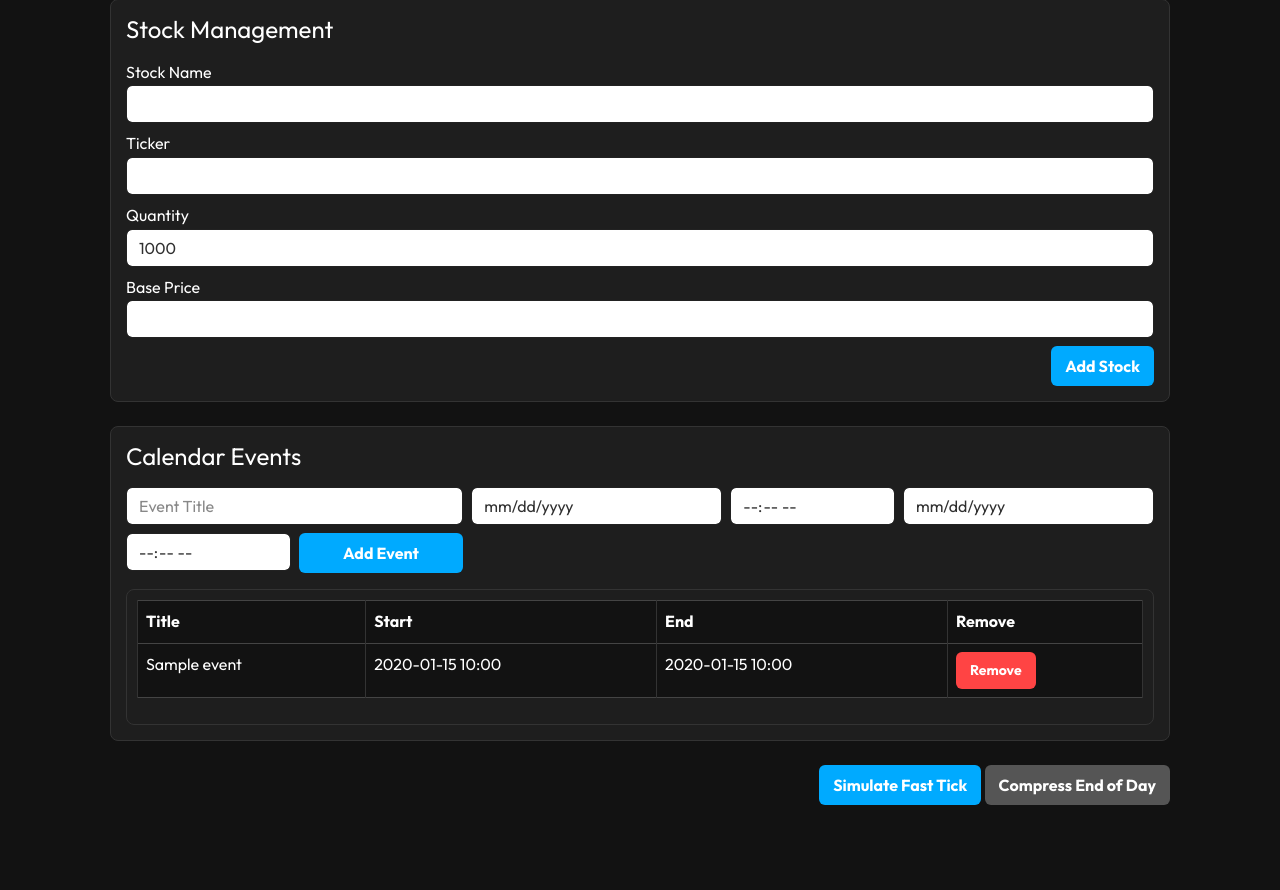
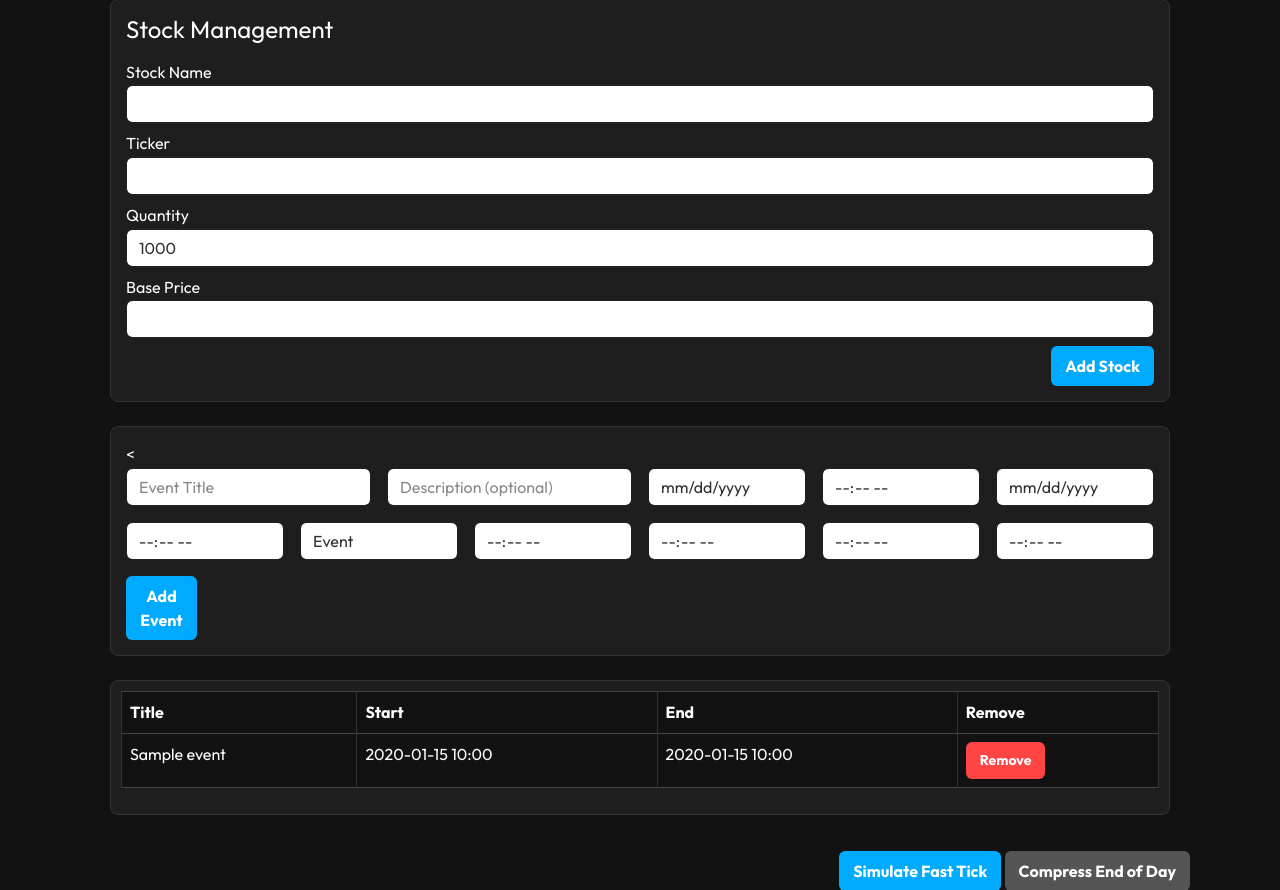
Before and after one commit to tslagan-sketch/IFT_401_Team_Project, a Flask app: page /admin in a window 1280 px wide. Shown: the part 545-1435 px from the top of the page. Run offline with Flask 3, Linux system fonts and the light colour scheme; the visitor is signed in with stand-in values (Sample User, id 1); tables that the repository leaves empty hold one stand-in row (values such as "Sample post"); some libraries are stand-ins or nearby versions.

Commit message:
10/30 update
This is what we have as of 10/30 before we try hosting this on AWS.

```diff
--- a/WEBSITE/app.py
+++ b/WEBSITE/app.py
@@ -703,32 +703,44 @@ def calendar():
 @admin_required
 def calendar_add():
     title = request.form.get('title', '').strip()
-    desc = request.form.get('description', '').strip()
-    start = request.form.get('start_datetime')
-    end = request.form.get('end_datetime') or start
+    description = request.form.get('description', '').strip()
+    start_date = request.form.get('start_date')
+    start_time = request.form.get('start_time')
+    end_date = request.form.get('end_date') or start_date
+    end_time = request.form.get('end_time') or start_time
+    event_type = request.form.get('event_type', 'event')
+    custom_open_time = request.form.get('custom_open_time')
+    custom_close_time = request.form.get('custom_close_time')
 
-    if not title or not start:
-        flash("Title and start time are required.", "danger")
+    if not title or not start_date or not start_time:
+        flash("Title, start date, and start time are required.", "danger")
         return redirect(url_for('admin_console'))
 
     try:
-        start_dt = datetime.strptime(start, "%Y-%m-%dT%H:%M")
-        end_dt = datetime.strptime(end, "%Y-%m-%dT%H:%M")
+        start_dt = datetime.strptime(f"{start_date} {start_time}", "%Y-%m-%d %H:%M")
+        end_dt = datetime.strptime(f"{end_date} {end_time}", "%Y-%m-%d %H:%M")
+        custom_open = datetime.strptime(custom_open_time, "%H:%M").time() if custom_open_time else None
+        custom_close = datetime.strptime(custom_close_time, "%H:%M").time() if custom_close_time else None
     except ValueError:
-        flash("Invalid datetime format.", "danger")
+        flash("Invalid date or time format.", "danger")
         return redirect(url_for('admin_console'))
 
     evt = CalendarEvent(
         title=title,
-        description=desc,
+        description=description,
         start_datetime=start_dt,
         end_datetime=end_dt,
-        created_by=session.get('user_id')
+        created_by=session.get('user_id'),
+        event_type=event_type,
+        custom_open_time=custom_open,
+        custom_close_time=custom_close
     )
+
     db.session.add(evt)
     db.session.commit()
-    flash("Event added.", "success")
+    flash("Event added successfully.", "success")
     return redirect(url_for('admin_console'))
+
 
 @app.route('/calendar/remove/<int:event_id>', methods=['POST'])
 @admin_required
--- a/WEBSITE/templates/admin_console.html
+++ b/WEBSITE/templates/admin_console.html
@@ -87,28 +87,49 @@
 
     <!-- Calendar Events Section -->
     <div class="card mb-4">
-        <h4 class="mb-3">Calendar Events</h4>
-        <form method="POST" action="{{ url_for('calendar_add') }}" class="row g-2 mb-3">
-            <div class="col-md-4">
+        <<form action="{{ url_for('calendar_add') }}" method="POST" class="row g-3">
+                <div class="col-md-3">
                     <input type="text" name="title" class="form-control" placeholder="Event Title" required>
                 </div>
-            <input type="hidden" name="description" value="">
                 <div class="col-md-3">
+                    <input type="text" name="description" class="form-control" placeholder="Description (optional)">
+                </div>
+                <div class="col-md-2">
                     <input type="date" name="start_date" class="form-control" required>
                 </div>
                 <div class="col-md-2">
                     <input type="time" name="start_time" class="form-control" required>
                 </div>
-            <div class="col-md-3">
-                <input type="date" name="end_date" class="form-control">
+                <div class="col-md-2">
+                    <input type="date" name="end_date" class="form-control" placeholder="End Date">
                 </div>
                 <div class="col-md-2">
-                <input type="time" name="end_time" class="form-control">
+                    <input type="time" name="end_time" class="form-control" placeholder="End Time">
                 </div>
                 <div class="col-md-2">
-                <button class="btn btn-primary w-100">Add Event</button>
+                    <select name="event_type" class="form-control">
+                        <option value="event">Event</option>
+                        <option value="closed">Closed</option>
+                        <option value="custom_hours">Custom Hours</option>
+                    </select>
+                </div>
+                <div class="col-md-2">
+                    <input type="time" name="custom_open_time" class="form-control" placeholder="Custom Open Time">
+                </div>
+                <div class="col-md-2">
+                    <input type="time" name="custom_close_time" class="form-control" placeholder="Custom Close Time">
+                </div>
+                <div class="col-md-2">
+                    <input type="time" name="custom_open_time" class="form-control" placeholder="Custom Open Time">
+                </div>
+                <div class="col-md-2">
+                    <input type="time" name="custom_close_time" class="form-control" placeholder="Custom Close Time">
+                </div>
+                <div class="col-md-1">
+                    <button type="submit" class="btn btn-primary w-100">Add Event</button>
                 </div>
             </form>
+        </div>
 
         <div class="scroll-box" style="max-height: 400px; overflow-y: auto;">
             <table class="table table-bordered">
```
Also changed, not shown: WEBSITE/templates/calendar.html (+13 -5 lines), WEBSITE/templates/market.html (+16 -16 lines). Lines whose indentation alone changed are shown as unchanged.
